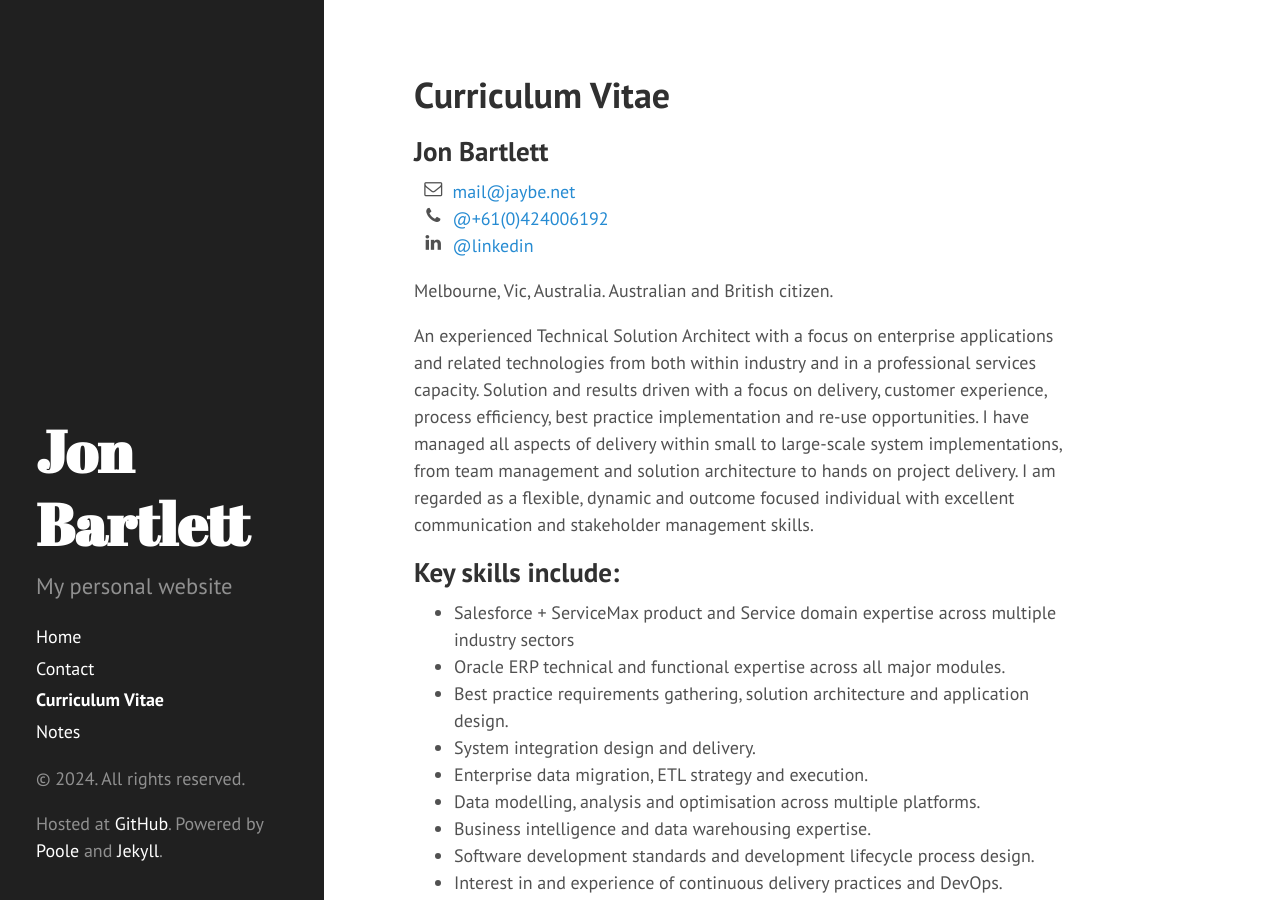
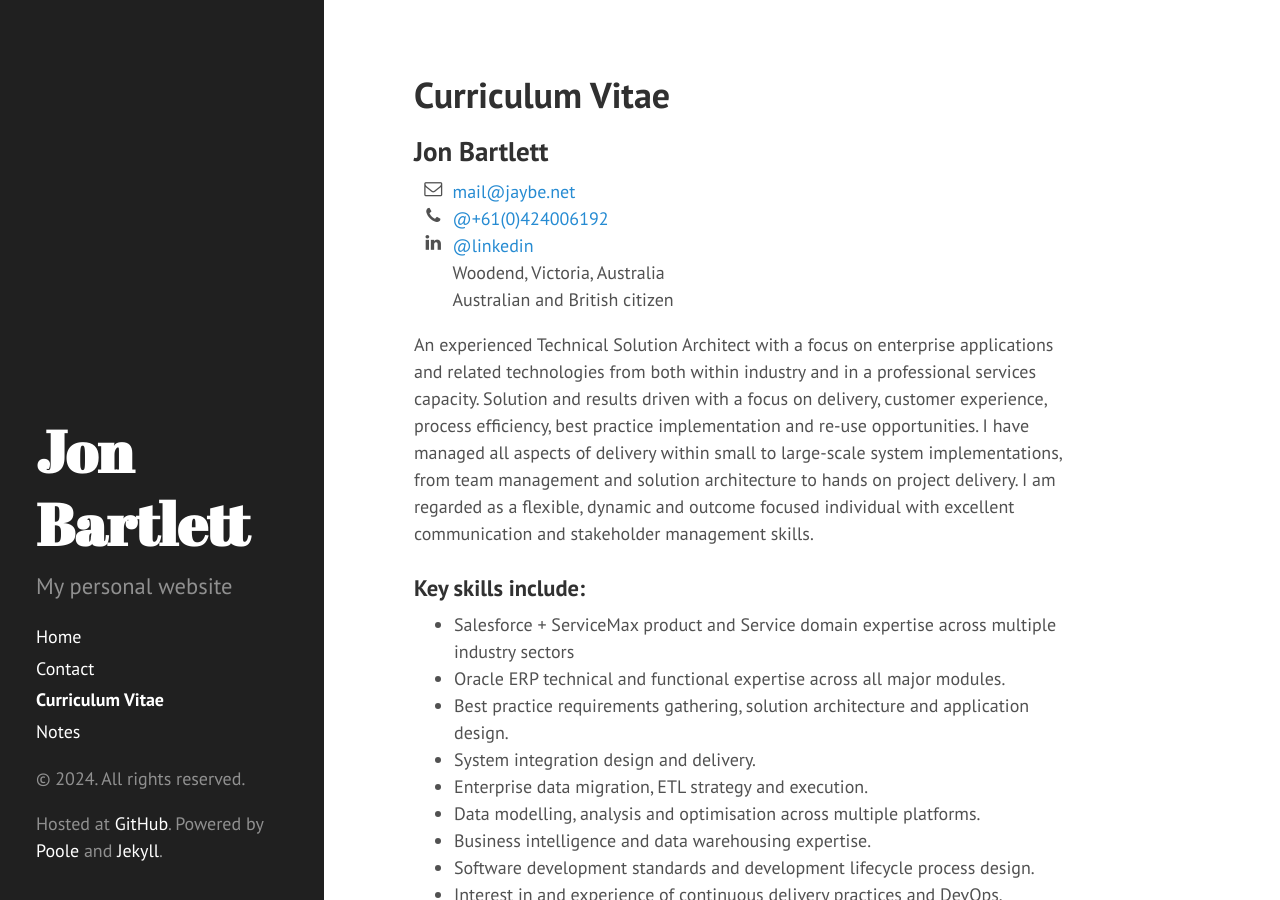
Before and after one commit to jonbartlett/jonbartlett.github.io, a Jekyll site: the page built from cv.md, in a window 1280 px wide and 900 px high. Built offline with Jekyll 4.4.1, drawn with Linux system fonts in a browser that asks for light colours; Markdown is read by kramdown in place of the engine named in the settings.

Commit message:
update CV icons

```diff
--- a/cv.md
+++ b/cv.md
@@ -9,13 +9,13 @@ permalink: cv/
   <li><i class="fa-li fa fa-envelope-o"></i><a href="mailto:mail@jaybe.net">mail@jaybe.net</a></li>
   <li><i class="fa-li fa fa-phone"></i><a href="tel:+61424006192">@+61(0)424006192</a></li>
   <li><i class="fa-li fa fa-linkedin"></i><a href="https://au.linkedin.com/in/bartlettjon">@linkedin</a></li>
+  <li><i class="fa-solid fa-location-dot"></i>Woodend, Victoria, Australia</li>
+  <li><i class="fa-solid fa-passport"></i>Australian and British citizen</li>
 </ul>
-Melbourne, Vic, Australia.
-Australian and British citizen.
 
 An experienced Technical Solution Architect with a focus on enterprise applications and related technologies from both within industry and in a professional services capacity. Solution and results driven with a focus on delivery, customer experience, process efficiency, best practice implementation and re-use opportunities. I have managed all aspects of delivery within small to large-scale system implementations, from team management and solution architecture to hands on project delivery. I am regarded as a flexible, dynamic and outcome focused individual with excellent communication and stakeholder management skills.
 
-##Key skills include:
+### Key skills include:
 * Salesforce + ServiceMax product and Service domain expertise across multiple industry sectors
 * Oracle ERP technical and functional expertise across all major modules.
 * Best practice requirements gathering, solution architecture and application design.
```
